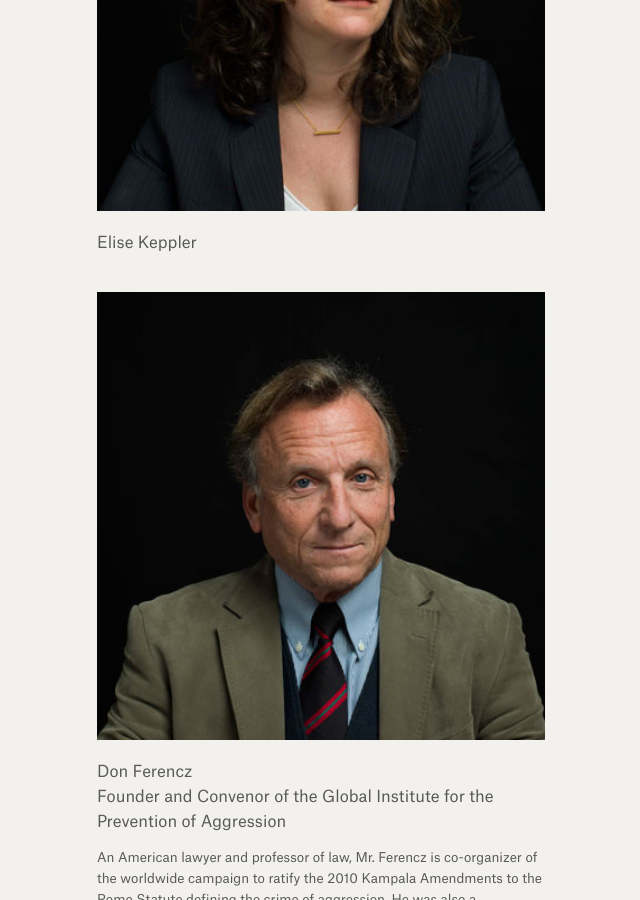
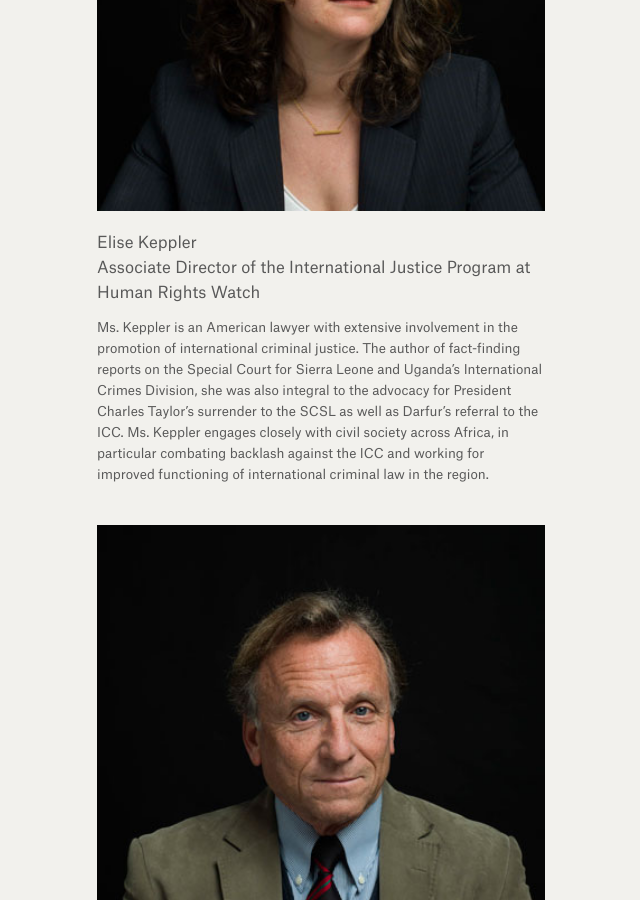
Before and after one commit to weights-and-measures/weights-and-measures.github.io, a Jekyll site: the page built from photographs.html, in a window 1280 px wide and 900 px high, scrolled down 21576 px. Shown: the whole window, without its empty margins (319-959 px from the left). Built offline with Jekyll 4.4.1, drawn with Linux system fonts in a browser that asks for light colours.

Commit message:
Updated D33

```diff
--- a/_photographs/d33.markdown
+++ b/_photographs/d33.markdown
@@ -6,4 +6,7 @@ position: 35
 
 ![elise_keppler18.jpg](/uploads/elise_keppler18.jpg)
 
-Elise Keppler
+Elise Keppler <br> Associate Director of the International Justice Program at Human Rights Watch
+
+
+Ms. Keppler is an American lawyer with extensive involvement in the promotion of international criminal justice. The author of fact-finding reports on the Special Court for Sierra Leone and Uganda’s International Crimes Division, she was also integral to the advocacy for President Charles Taylor’s surrender to the SCSL as well as Darfur’s referral to the ICC. Ms. Keppler engages closely with civil society across Africa, in particular combating backlash against the ICC and working for improved functioning of international criminal law in the region.
```
